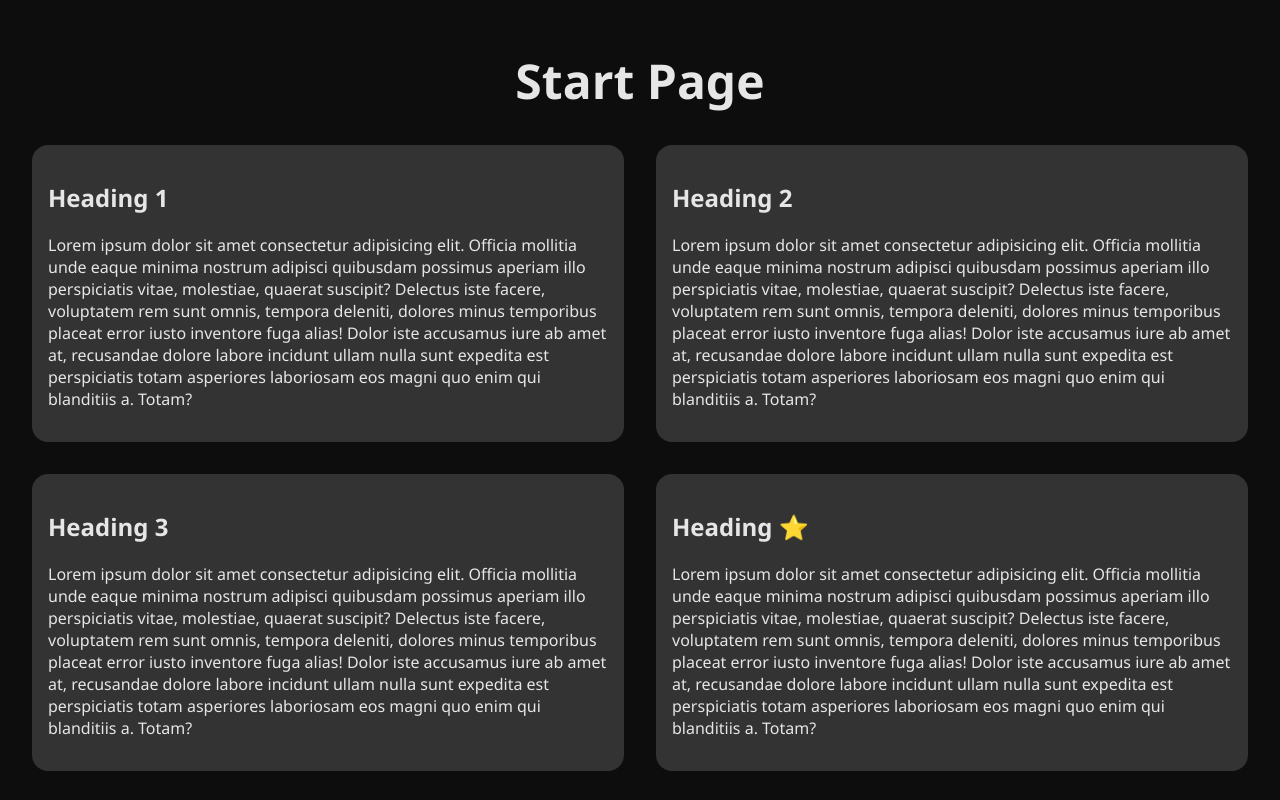
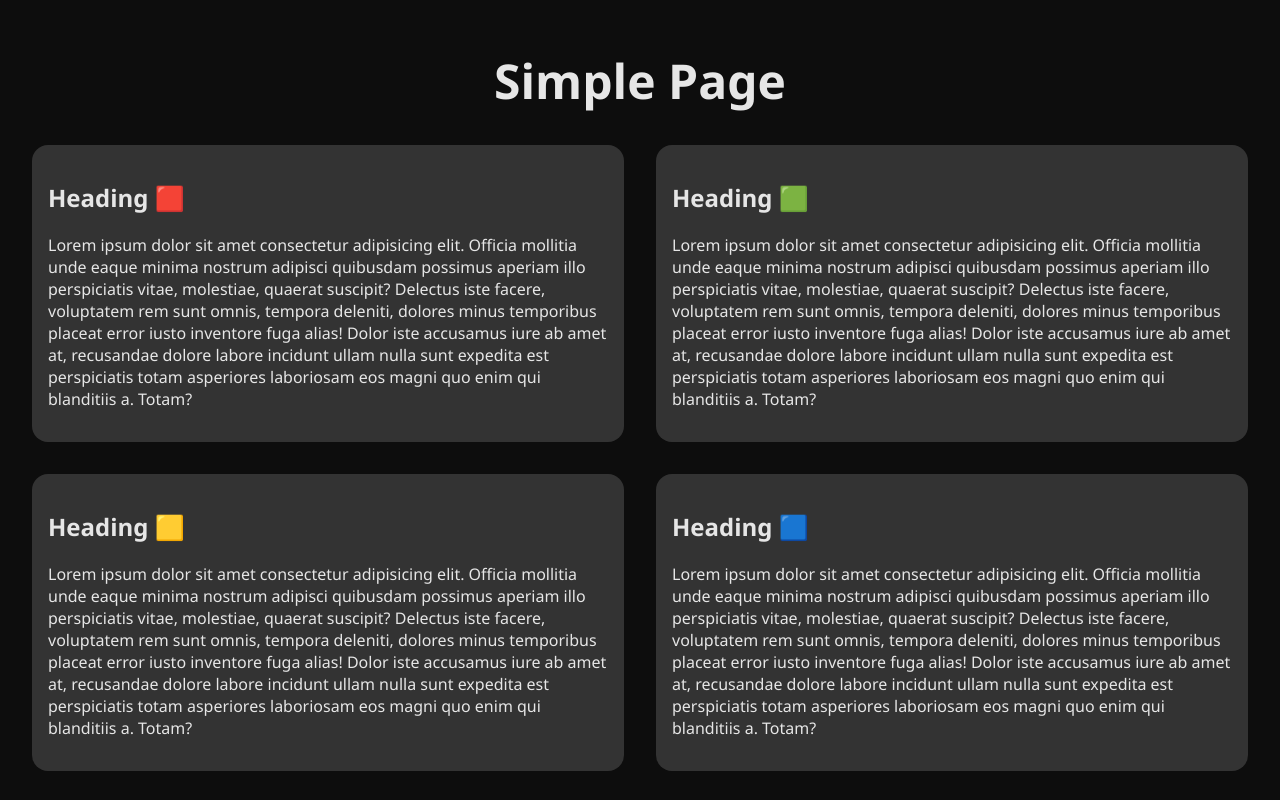
Before and after one commit to tom-clark-dev/git-pages-demo, a plain HTML site: page docs/index.html in a window 1280 px wide. Drawn offline with Linux system fonts and the light colour scheme.

Commit message:
Update index.html

```diff
--- a/docs/index.html
+++ b/docs/index.html
@@ -9,10 +9,10 @@
     </head>
     <body>
         <main>
-            <h1>Start Page</h1>
+            <h1>Simple Page</h1>
             <section>
                 <article>
-                    <h2>Heading 1</h2>
+                    <h2>Heading 🟥</h2>
                     <p>
                         Lorem ipsum dolor sit amet consectetur adipisicing elit.
                         Officia mollitia unde eaque minima nostrum adipisci
@@ -27,7 +27,7 @@
                     </p>
                 </article>
                 <article>
-                    <h2>Heading 2</h2>
+                    <h2>Heading 🟩</h2>
                     <p>
                         Lorem ipsum dolor sit amet consectetur adipisicing elit.
                         Officia mollitia unde eaque minima nostrum adipisci
@@ -42,7 +42,7 @@
                     </p>
                 </article>
                 <article>
-                    <h2>Heading 3</h2>
+                    <h2>Heading 🟨</h2>
                     <p>
                         Lorem ipsum dolor sit amet consectetur adipisicing elit.
                         Officia mollitia unde eaque minima nostrum adipisci
@@ -57,7 +57,7 @@
                     </p>
                 </article>
                 <article>
-                    <h2>Heading ⭐</h2>
+                    <h2>Heading 🟦</h2>
                     <p>
                         Lorem ipsum dolor sit amet consectetur adipisicing elit.
                         Officia mollitia unde eaque minima nostrum adipisci
```
